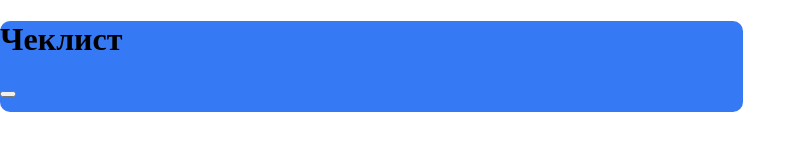
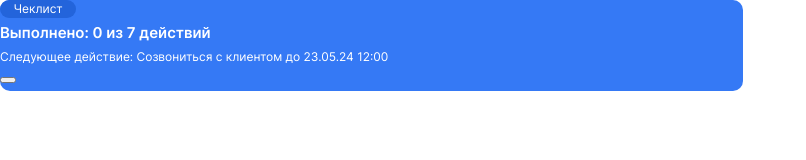
Before and after one commit to milkovskayaa/stworka_test, a plain HTML site: page index.html in a window 1280 px wide. Shown: the whole page, without its empty margins (0-806 px from the left). Drawn offline with Linux system fonts and the light colour scheme.

Commit message:
feat: сверстать секцию info

```diff
--- /dev/null
+++ b/blocks/checklist/__info/__done/checklist__info__done.css
@@ -0,0 +1,8 @@
+.checklist__info__done {
+  font-family: Inter, Arial, sans-serif;
+  font-weight: 600;
+  font-size: 15px;
+  line-height: 1.3;
+  color: #fff;
+  margin: 0;
+}
--- /dev/null
+++ b/blocks/checklist/__info/__next-action/checklist__info__next-action.css
@@ -0,0 +1,8 @@
+.checklist__info__next-action {
+  font-family: Inter, Arial, sans-serif;
+  font-weight: 400;
+  font-size: 12px;
+  line-height: 1.5;
+  color: #fff;
+  margin: 0;
+}
--- a/blocks/checklist/__info/__title/checklist__info__title.css
+++ b/blocks/checklist/__info/__title/checklist__info__title.css
@@ -0,0 +1,13 @@
+.checklist__info__title {
+  font-family: Inter, Arial, sans-serif;
+  font-weight: 400;
+  font-size: 12px;
+  line-height: 1.5;
+  color: #fff;
+  background-color: #2364DB;
+  width: 76px;
+  height: 18px;
+  border-radius: 40px;
+  text-align: center;
+  margin: 0;
+}
--- a/blocks/checklist/__info/checklist__info.css
+++ b/blocks/checklist/__info/checklist__info.css
@@ -0,0 +1,5 @@
+.checklist__info {
+  display: flex;
+  flex-direction: column;
+  gap: 5px;
+}
--- a/index.html
+++ b/index.html
@@ -13,6 +13,12 @@
     </div>
     <div class="checklist__info">
       <h1 class="checklist__info__title">Чеклист</h1>
+      <p class="checklist__info__done">
+        Выполнено: 0 из 7 действий
+      </p>
+      <p class="checklist__info__next-action">
+        Следующее действие: Созвониться с клиентом до 23.05.24 12:00
+      </p>
     </div>
     <button type="button" class="checklist__button">
 
--- a/pages/index.css
+++ b/pages/index.css
@@ -5,3 +5,5 @@
 @import url(../blocks/checklist/__info/checklist__info.css);
 @import url(../blocks/checklist/__info/__title/checklist__info__title.css);
 @import url(../blocks/checklist/__button/checklist__button.css);
+@import url(../blocks/checklist/__info/__done/checklist__info__done.css);
+@import url(../blocks/checklist/__info/__next-action/checklist__info__next-action.css);
```
